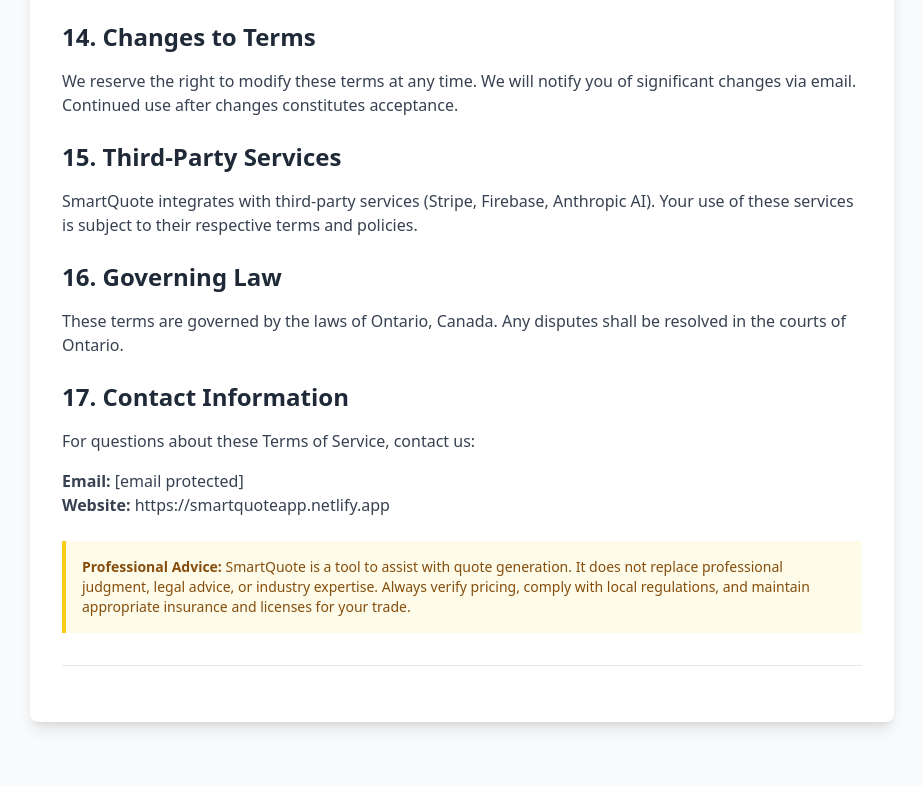
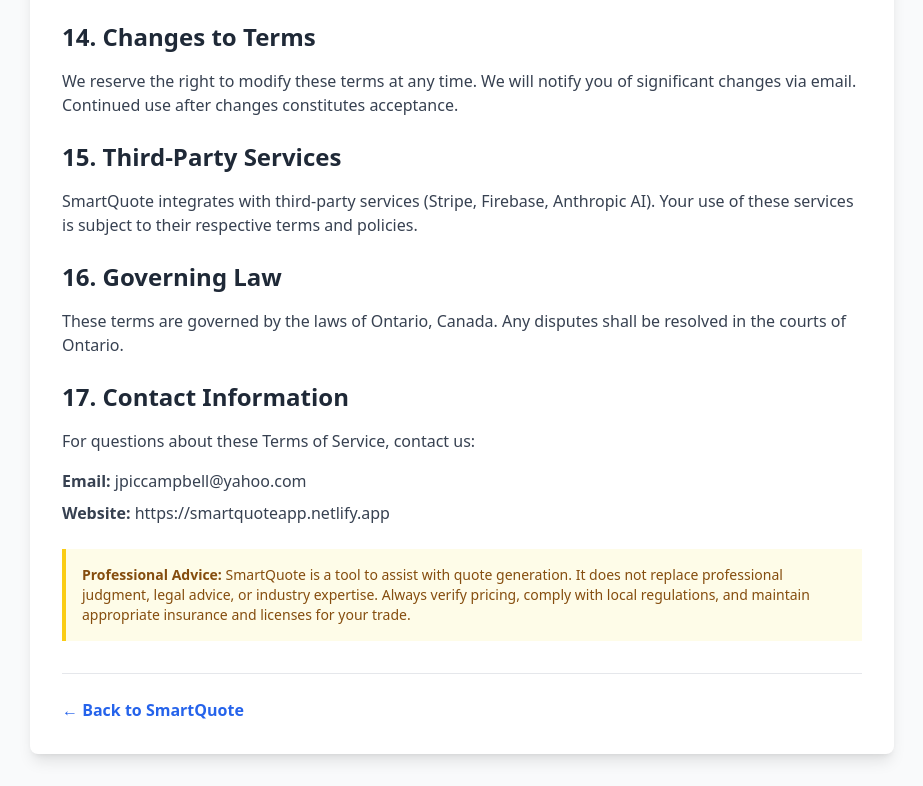
Before and after one commit to jpiccampbell-prog/SmartQuote-App, a website: page terms.html in a window 1280 px wide. Shown: the part 2983-3769 px from the top of the page, without its empty margins (178-1101 px from the left). Before the commit the page ends 3737 px from the top, so only its background shows below. Drawn offline with nearby package versions, Linux system fonts and the light colour scheme.

Commit message:
Update terms.html

```diff
--- a/terms.html
+++ b/terms.html
@@ -167,8 +167,8 @@
         <p class="mb-4 text-gray-700">
           For questions about these Terms of Service, contact us:
         </p>
-        <ul class="list-none mb-6 text-gray-700">
-          <li><strong>Email:</strong> <a href="/cdn-cgi/l/email-protection" class="__cf_email__" data-cfemail="d9aaaca9a9b6abad99aab4b8abada8acb6adbcb8a9a9f7bab6b4">[email&#160;protected]</a></li>
+        <ul class="list-none mb-6 text-gray-700 space-y-2">
+          <li><strong>Email:</strong> jpiccampbell@yahoo.com</li>
           <li><strong>Website:</strong> https://smartquoteapp.netlify.app</li>
         </ul>
 
@@ -180,4 +180,9 @@
       </div>
 
       <div class="mt-8 pt-6 border-t">
-        <a href="/" clas
+        <a href="/" class="text-blue-600 hover:text-blue-700 font-semibold">← Back to SmartQuote</a>
+      </div>
+    </div>
+  </div>
+</body>
+</html>
```
